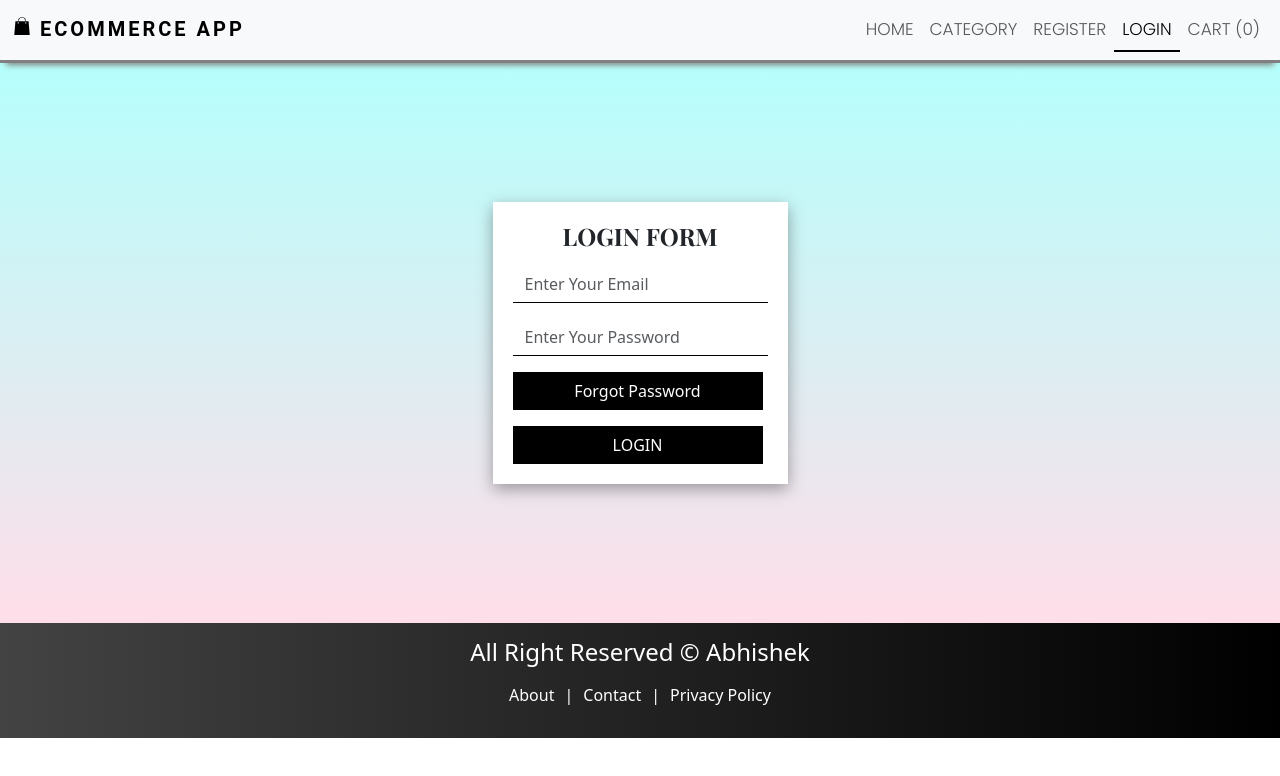
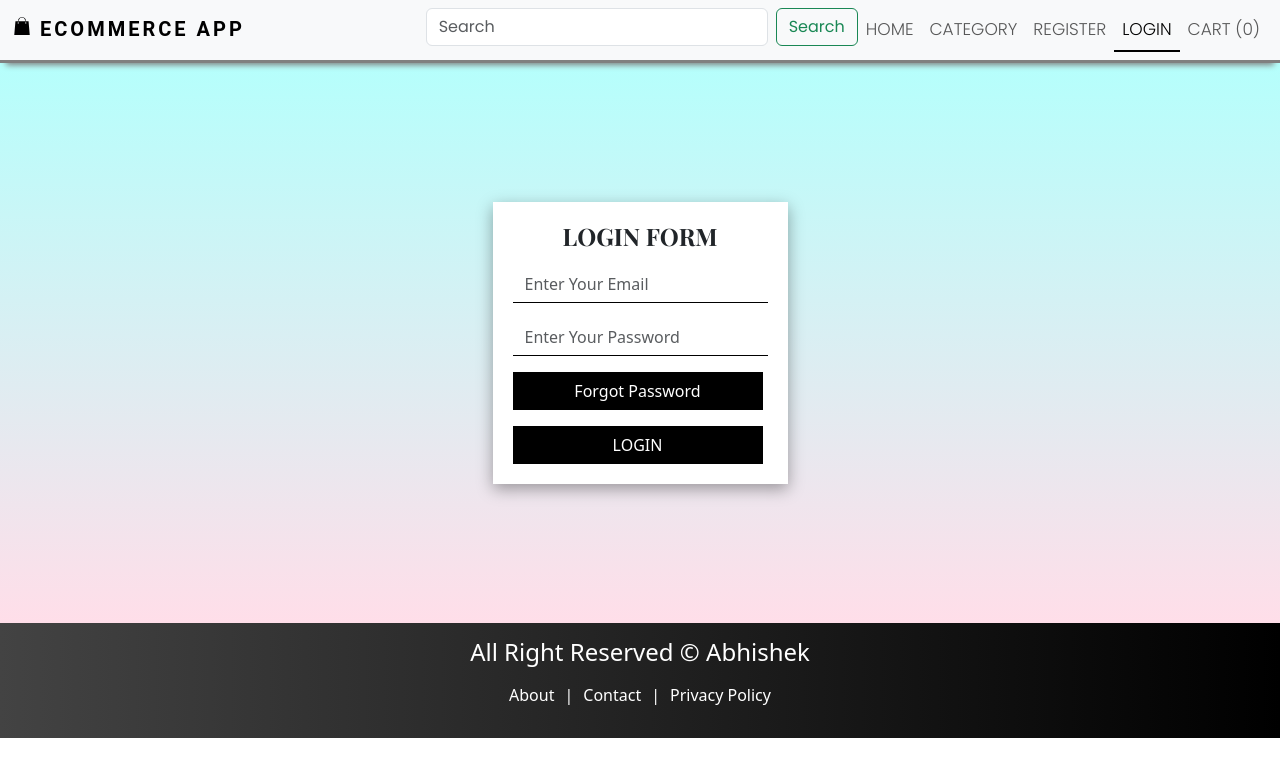
Before and after one commit to abhishek7631/E-Com_using_MERN, a React (Vite) app in the folder frontend/: page /login in a window 1280 px wide. Shown: the top 776 px of the page. Built offline with nearby package versions, Linux system fonts and the light colour scheme; a web font is replaced by a local one.

Commit message:
create searchInput and implement

```diff
--- /dev/null
+++ b/frontend/src/components/Form/SearchInput.jsx
@@ -0,0 +1,44 @@
+import React, { useState } from "react";
+import { useSearch } from "../../context/search";
+import axios from "axios";
+import { useNavigate } from "react-router-dom";
+
+const SearchInput = () => {
+  const [values, setValues] = useSearch();
+
+  const navigate = useNavigate();
+
+  const handleSubmit = async (e) => {
+    e.preventDefault();
+    try {
+      const res = await axios.get(
+        `${import.meta.env.VITE_API_URL}/api/v1/product/product-search/${
+          values.keyword
+        }`
+      );
+      setValues({ ...values, results: res.data });
+      navigate("/search");
+    } catch (error) {
+      console.log(error);
+    }
+  };
+  return (
+    <div>
+      <form className="d-flex" role="search" onSubmit={handleSubmit}>
+        <input
+          className="form-control me-2"
+          type="search"
+          placeholder="Search"
+          aria-label="Search"
+          value={values.keyword}
+          onChange={(e) => setValues({ ...values, keyword: e.target.value })}
+        />
+        <button className="btn btn-outline-success" type="submit">
+          Search
+        </button>
+      </form>
+    </div>
+  );
+};
+
+export default SearchInput;
--- a/frontend/src/components/Layout/Header.jsx
+++ b/frontend/src/components/Layout/Header.jsx
@@ -3,6 +3,7 @@ import { NavLink, Link } from "react-router-dom";
 import { GiShoppingBag } from "react-icons/gi";
 import { useAuth } from "../../context/Auth";
 import toast from "react-hot-toast";
+import SearchInput from "../Form/SearchInput";
 
 function Header() {
   const [auth, setAuth] = useAuth();
@@ -39,6 +40,8 @@ function Header() {
             </Link>
 
             <ul className="navbar-nav ms-auto mb-2 mb-lg-0">
+              <SearchInput />
+
               <li className="nav-item">
                 <NavLink to="/" className="nav-link">
                   Home
```
